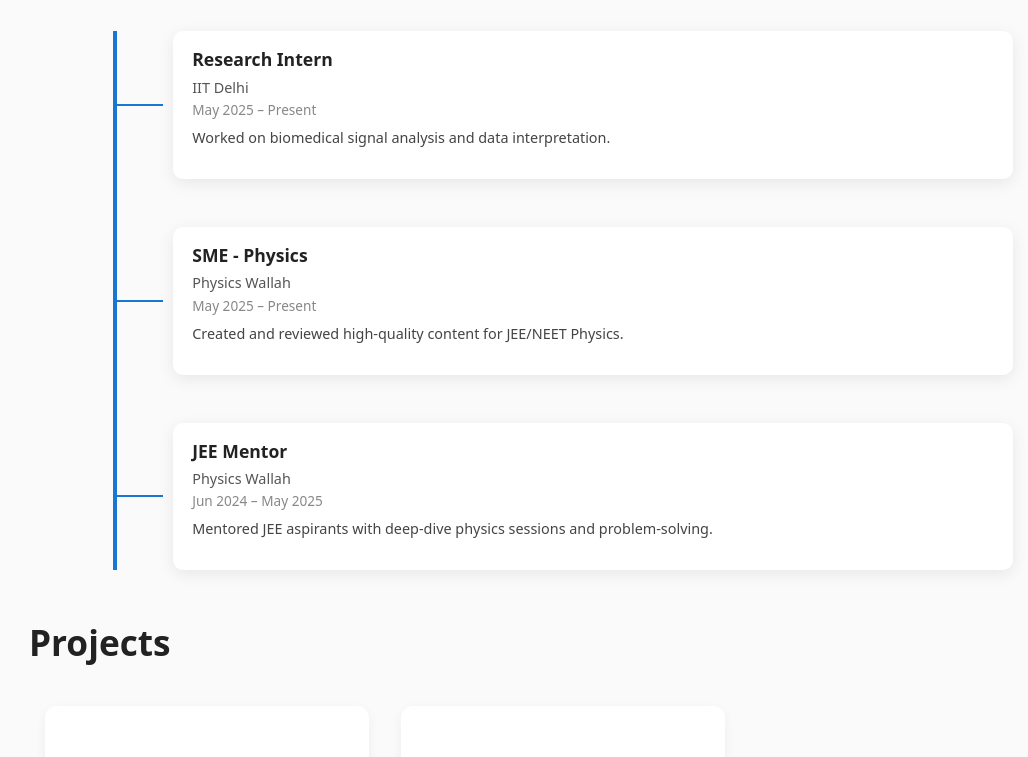
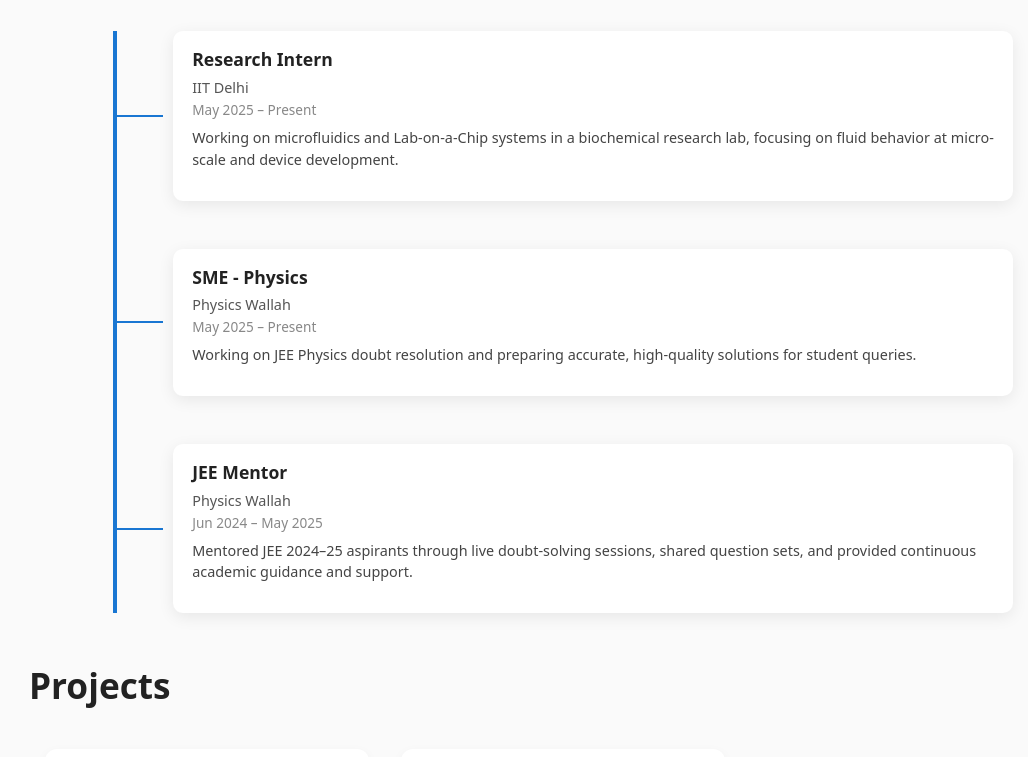
Before and after one commit to chiragmalik2612/chiragmalikpf, a React (Vite) app: page / in a window 1280 px wide. Shown: the part 503-1260 px from the top of the page, without its empty margins (77-1105 px from the left). Built offline with nearby package versions, Linux system fonts and the light colour scheme.

Commit message:
Experience section improved

```diff
--- a/src/components/ExperienceSection.jsx
+++ b/src/components/ExperienceSection.jsx
@@ -8,7 +8,7 @@ const experiences = [
     date: "May 2025 – Present",
     type: "Intern",
     description:
-      "Worked on biomedical signal analysis and data interpretation.",
+      "Working on microfluidics and Lab-on-a-Chip systems in a biochemical research lab, focusing on fluid behavior at micro-scale and device development.",
   },
   {
     title: "SME - Physics",
@@ -16,7 +16,7 @@ const experiences = [
     date: "May 2025 – Present",
     type: "Content",
     description:
-      "Created and reviewed high-quality content for JEE/NEET Physics.",
+      "Working on JEE Physics doubt resolution and preparing accurate, high-quality solutions for student queries.",
   },
   {
     title: "JEE Mentor",
@@ -24,7 +24,7 @@ const experiences = [
     date: "Jun 2024 – May 2025",
     type: "Mentor",
     description:
-      "Mentored JEE aspirants with deep-dive physics sessions and problem-solving.",
+      "Mentored JEE 2024–25 aspirants through live doubt-solving sessions, shared question sets, and provided continuous academic guidance and support.",
   },
 ];
 
```
